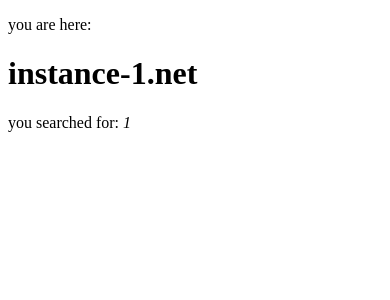
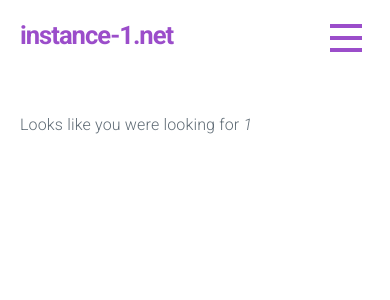
Before and after one commit to alexladda/instance-blog, a Flask app: page /1 in a window 390 px wide. Shown: the top 300 px of the page. Run offline with Flask 2, Linux system fonts and the light colour scheme; some libraries are stand-ins or nearby versions.

Commit message:
added responsive theme

```diff
--- a/app.py
+++ b/app.py
@@ -17,21 +17,18 @@ def get_pages():
 
 @app.route('/')
 def home():
-    pages = get_pages()
-    return render_template("home.html", pages=pages)
-
-@app.route('/pages/')
-def pages():
-    return 'here are pages'
+    pages = get_pages()                     # passing all pages to render navigation in base.html
+    return render_template("home.html", nav_pages=pages)
 
 @app.route('/pages/<page>')
-def architecture(page):
+def pages(page):
     path = "pages/" + page + ".md"
     file = pathlib.Path(path)
+    pages = get_pages()                     # passing all pages to render navigation in base.html
     if file.exists() :
         with open(path) as f:
             page_markup = f.read()
-        return render_template("page.html", page_body=page_markup, page_title=page)
+        return render_template("page.html", page_body=page_markup, page_title=page, nav_pages=pages)
     else :
         return redirect(url_for("search", search_query=page))
 
--- /dev/null
+++ b/static/main.css
@@ -0,0 +1,69 @@
+/* Mobile First Media Queries */
+
+/* Base style */
+
+header, main {
+  padding: 20px;
+}
+
+header .site-title {
+  font-weight: 700;
+  font-size: 1.6em;
+}
+
+nav li {
+  list-style: none;
+}
+
+header {
+  display: flex;
+  flex-wrap: wrap;
+  justify-content: space-between;
+}
+header h2 {
+  grow: 4;
+}
+header div {
+  grow: 1;
+}
+header nav {
+  flex-basis: 100%
+}
+
+
+/* Larger than mobile screen (640px) */
+@media (min-width: 40.0rem) {
+
+
+}
+
+/* Larger than tablet screen (1280px) */
+@media (min-width: 80.0rem) {
+
+  header {
+    display: block;
+  }
+
+  .icono-hamburger {
+    display: none;
+  }
+
+  body {
+    display: flex;
+  }
+  header {
+    /* fixed width*/
+    width: 15em       !important;
+    min-width: 15em;
+  }
+  main {
+    max-width: 45em   !important;
+  }
+
+
+}
+
+/* Larger than desktop screen (1920px) */
+@media (min-width: 120.0rem) {
+
+}
--- /dev/null
+++ b/static/nav.css
@@ -0,0 +1,44 @@
+/* Mobile First Media Queries */
+
+/* Base style */
+
+#nav {
+  display: none;
+}
+
+.hamburger svg {
+  fill: #9b4dca;
+}
+.hamburger svg:hover {
+  fill: #606c76;
+}
+
+
+
+
+
+/* Larger than mobile screen (640px) */
+@media (min-width: 40.0rem) {
+
+}
+
+/* Larger than tablet screen (1280px) */
+@media (min-width: 80.0rem) {
+
+  .hamburger {
+    display: none;
+  }
+
+  #nav {
+    display: block;
+  }
+
+  .mobile-menu {
+    display: none;
+    font-size: 20em;
+  }
+
+/* Larger than desktop screen (1920px) */
+@media (min-width: 120.0rem) {
+
+}
--- a/templates/base.html
+++ b/templates/base.html
@@ -2,20 +2,50 @@
 <html lang="en" dir="ltr">
   <head>
     <meta charset="utf-8">
-    <title>{% block title %}{% endblock %}</title>
+    <!-- Google Fonts -->
+    <link rel="stylesheet" href="https://fonts.googleapis.com/css?family=Roboto:300,300italic,700,700italic">
+    <!-- CSS Reset -->
+    <link rel="stylesheet" href="https://cdnjs.cloudflare.com/ajax/libs/normalize/8.0.1/normalize.css">
+    <!-- Milligram CSS -->
+    <link rel="stylesheet" href="https://cdnjs.cloudflare.com/ajax/libs/milligram/1.4.1/milligram.css">
+    <!-- Pure CSS icons-->
+    <link rel="stylesheet" href="https://icono-49d6.kxcdn.com/icono.min.css">
+    <!-- Main CSS -->
+    <link rel="stylesheet" href="{{ url_for('static', filename='main.css') }}">
+    <!-- Nav CSS -->
+    <link rel="stylesheet" href="{{ url_for('static', filename='nav.css') }}">
+
   </head>
   <body>
-    <div id="navigation" class="">
-      <h2>instance-1.net</h2>
-      <ul>
-        {% for page in pages %}
-          <li><a href="pages/{{page}}">{{page}}</a></li>
-        {% endfor %}
-      </ul>
-    </div>
-    <div class="content" class="">
-      <h1>{{ self.title() }}</h1>
-      <p>{% block content %}{% endblock %}</p>
-    </div>
+    <header>
+        <h2 class="site-title"><a href="/">instance-1.net</a></h2>
+        <div onclick="hamburger()" class="hamburger">
+          <svg viewBox="0 0 100 80" width="40" height="40">
+            <rect width="80" height="10"></rect>
+            <rect y="30" width="80" height="10"></rect>
+            <rect y="60" width="80" height="10"></rect>
+          </svg>
+        </div>
+        <nav>
+          <ul id="nav">
+            {% for page in nav_pages %}
+              <li><a href="/pages/{{page}}">{{page}}</a></li>
+            {% endfor %}
+          </ul>
+        </nav>
+    </header>
+    <main>
+      {% block content %}{% endblock %}
+    </main>
+    <script type="text/javascript">
+    function hamburger() {
+      var x = document.getElementById("nav");
+      if (x.style.display === "none") {
+        x.style.display = "block";
+      } else {
+        x.style.display = "none";
+      }
+    }
+    </script>
   </body>
 </html>
--- a/templates/page.html
+++ b/templates/page.html
@@ -1,7 +1,5 @@
 {% extends "base.html" %}
 {% block title %}{{page_title}}{% endblock %}
-{% block content %}
-  {% filter markdown %}
+{% block content %}{% filter markdown %}
 {{page_body}}
-  {% endfilter %}
-{% endblock %}
+{% endfilter %}{% endblock %}
--- a/templates/search.html
+++ b/templates/search.html
@@ -1,12 +1,3 @@
-<!DOCTYPE html>
-<html lang="en" dir="ltr">
-  <head>
-    <meta charset="utf-8">
-    <title>search</title>
-  </head>
-  <body>
-    <p>you are here:</p>
-    <h1>instance-1.net</h1>
-    <p>you searched for: <em>{{content}}</em></p>
-  </body>
-</html>
+{% extends "base.html" %}
+{% block title %}Search{% endblock %}
+{% block content %}Looks like you were looking for <em>{{content}}</em>{% endblock %}
```
Also changed, not shown: pages/very-long-text.md (added, +43 -0 lines), static/nav.js (added, +27 -0 lines), static/milligram.min.css (added).
